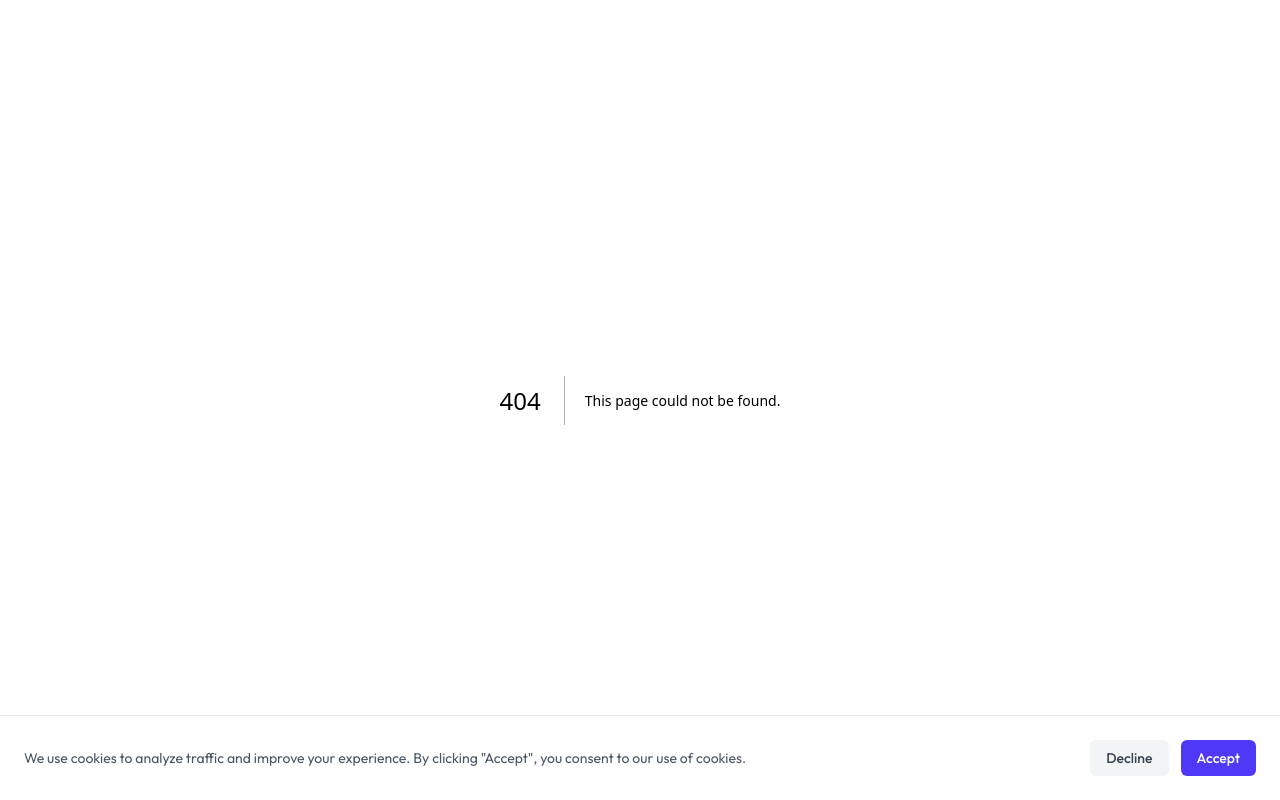
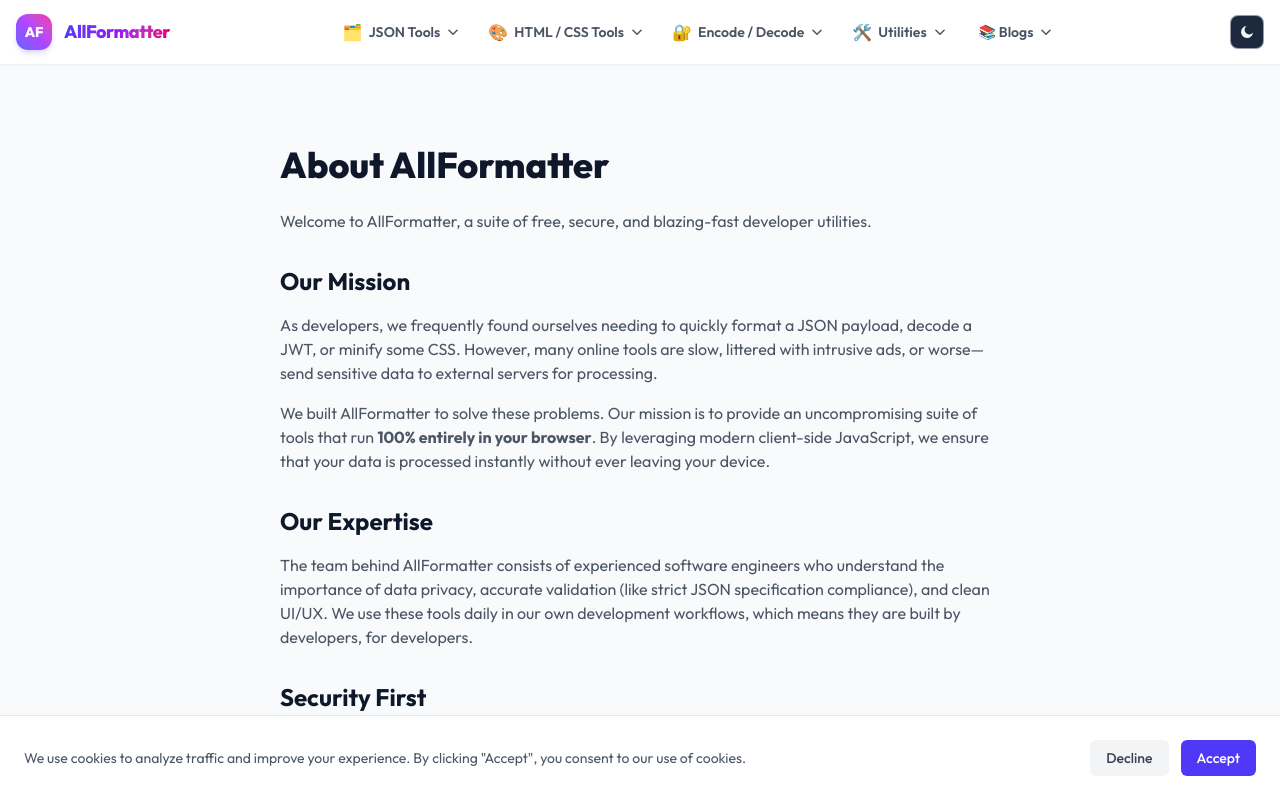
Before and after one commit to surajk236789/jsonformatteronline, a Next.js app: page /about in a window 1280 px wide. Before the commit this address had no page. Shown: the top 800 px of the page. Built offline with nearby package versions, Linux system fonts and the light colour scheme.

Commit message:
feat: implement landing page, base layout, and static info pages for JSON formatter application

```diff
--- /dev/null
+++ b/app/(tools)/about/page.tsx
@@ -0,0 +1,35 @@
+import React from "react";
+import type { Metadata } from "next";
+
+export const metadata: Metadata = {
+  title: "About Us | AllFormatter",
+  description: "Learn about the developers behind AllFormatter and our mission to build fast, secure, browser-based tools.",
+};
+
+export default function AboutPage() {
+  return (
+    <div className="max-w-3xl mx-auto py-12 px-4 sm:px-6">
+      <h1 className="text-4xl font-black text-primary mb-6">About AllFormatter</h1>
+      <div className="prose prose-indigo dark:prose-invert max-w-none text-secondary">
+        <p className="mb-4">
+          Welcome to AllFormatter, a suite of free, secure, and blazing-fast developer utilities.
+        </p>
+        <h2 className="text-2xl font-bold text-primary mt-8 mb-4">Our Mission</h2>
+        <p className="mb-4">
+          As developers, we frequently found ourselves needing to quickly format a JSON payload, decode a JWT, or minify some CSS. However, many online tools are slow, littered with intrusive ads, or worse—send sensitive data to external servers for processing.
+        </p>
+        <p className="mb-4">
+          We built AllFormatter to solve these problems. Our mission is to provide an uncompromising suite of tools that run <strong>100% entirely in your browser</strong>. By leveraging modern client-side JavaScript, we ensure that your data is processed instantly without ever leaving your device.
+        </p>
+        <h2 className="text-2xl font-bold text-primary mt-8 mb-4">Our Expertise</h2>
+        <p className="mb-4">
+          The team behind AllFormatter consists of experienced software engineers who understand the importance of data privacy, accurate validation (like strict JSON specification compliance), and clean UI/UX. We use these tools daily in our own development workflows, which means they are built by developers, for developers.
+        </p>
+        <h2 className="text-2xl font-bold text-primary mt-8 mb-4">Security First</h2>
+        <p className="mb-4">
+          Trust is paramount. That's why AllFormatter uses no backend database for your parsed data. Everything happens in your browser's memory and is cleared the moment you close the tab. You can even load the site and disconnect from the internet, and the tools will continue to work flawlessly.
+        </p>
+      </div>
+    </div>
+  );
+}
--- a/app/(tools)/page.tsx
+++ b/app/(tools)/page.tsx
@@ -32,7 +32,7 @@
   },
   {
     emoji: "🔒",
-    title: "100% Private",
+    title: "100% Private & Secure",
     desc: "All processing happens entirely in your browser. Your data never reaches our servers — ever.",
   },
   {
--- /dev/null
+++ b/app/(tools)/privacy/page.tsx
@@ -0,0 +1,40 @@
+import React from "react";
+import type { Metadata } from "next";
+
+export const metadata: Metadata = {
+  title: "Privacy Policy | AllFormatter",
+  description: "Privacy policy for AllFormatter. Learn how we keep your data 100% secure and local.",
+};
+
+export default function PrivacyPage() {
+  return (
+    <div className="max-w-3xl mx-auto py-12 px-4 sm:px-6">
+      <h1 className="text-4xl font-black text-primary mb-6">Privacy Policy</h1>
+      <div className="prose prose-indigo dark:prose-invert max-w-none text-secondary">
+        <p className="mb-4">Last updated: {new Date().toLocaleDateString()}</p>
+        <p className="mb-4">
+          At AllFormatter, your privacy and data security are our top priorities. This Privacy Policy outlines our commitment to keeping your data safe.
+        </p>
+        <h2 className="text-2xl font-bold text-primary mt-8 mb-4">1. Client-Side Processing</h2>
+        <p className="mb-4">
+          The core feature of AllFormatter is that <strong>we do not process your data on our servers</strong>. All data formatting, validation, decoding, and encoding (such as JSON parsing, JWT decoding, etc.) happens entirely within your browser using client-side JavaScript.
+        </p>
+        <p className="mb-4">
+          This means that the code or data you paste into our tools is never transmitted across the internet to our servers.
+        </p>
+        <h2 className="text-2xl font-bold text-primary mt-8 mb-4">2. Data Storage</h2>
+        <p className="mb-4">
+          We do not store, save, or log any of the content you input into our tools. Because processing is handled locally, we do not have a database containing your sensitive information.
+        </p>
+        <h2 className="text-2xl font-bold text-primary mt-8 mb-4">3. Analytics and Cookies</h2>
+        <p className="mb-4">
+          We may use minimal, privacy-respecting analytics tools (like Google Analytics) to understand basic website traffic patterns (such as page views). This data is anonymized and does not include the data you process in our tools. You can opt out of analytics tracking using our cookie consent banner.
+        </p>
+        <h2 className="text-2xl font-bold text-primary mt-8 mb-4">4. Third-Party Services</h2>
+        <p className="mb-4">
+          We may display advertisements (e.g., Google AdSense) to support the free nature of our tools. These third-party vendors may use cookies to serve ads based on your prior visits to our website or other websites.
+        </p>
+      </div>
+    </div>
+  );
+}
--- /dev/null
+++ b/app/(tools)/terms/page.tsx
@@ -0,0 +1,34 @@
+import React from "react";
+import type { Metadata } from "next";
+
+export const metadata: Metadata = {
+  title: "Terms of Service | AllFormatter",
+  description: "Terms of service and usage conditions for AllFormatter tools.",
+};
+
+export default function TermsPage() {
+  return (
+    <div className="max-w-3xl mx-auto py-12 px-4 sm:px-6">
+      <h1 className="text-4xl font-black text-primary mb-6">Terms of Service</h1>
+      <div className="prose prose-indigo dark:prose-invert max-w-none text-secondary">
+        <p className="mb-4">Last updated: {new Date().toLocaleDateString()}</p>
+        <h2 className="text-2xl font-bold text-primary mt-8 mb-4">1. Acceptance of Terms</h2>
+        <p className="mb-4">
+          By accessing and using AllFormatter (the "Service"), you accept and agree to be bound by the terms and provision of this agreement.
+        </p>
+        <h2 className="text-2xl font-bold text-primary mt-8 mb-4">2. Use of Service</h2>
+        <p className="mb-4">
+          The tools provided on AllFormatter are for personal and professional use. We provide these tools "as is" and without any warranty. While we strive for 100% accuracy in our parsers and validators, you agree that AllFormatter is not liable for any damages or losses resulting from the use of our tools.
+        </p>
+        <h2 className="text-2xl font-bold text-primary mt-8 mb-4">3. User Responsibility</h2>
+        <p className="mb-4">
+          Although our tools process data locally, you are solely responsible for the data you input. We do not monitor, store, or take responsibility for the content you format, encode, or decode.
+        </p>
+        <h2 className="text-2xl font-bold text-primary mt-8 mb-4">4. Changes to Terms</h2>
+        <p className="mb-4">
+          We reserve the right to modify these terms at any time. Your continued use of the Service following any changes indicates your acceptance of the new Terms.
+        </p>
+      </div>
+    </div>
+  );
+}
--- a/app/components/MainLayout.tsx
+++ b/app/components/MainLayout.tsx
@@ -166,6 +166,17 @@
                   All JSON formatting, parsing, and conversion occurs client-side for absolute privacy and security.
                 </p>
               </div>
+              <div className="flex gap-4 mt-6">
+                <Link href="/about" className="text-sm font-medium text-slate-600 hover:text-indigo-600 dark:text-slate-400 dark:hover:text-indigo-400 transition-colors">
+                  About Us
+                </Link>
+                <Link href="/privacy" className="text-sm font-medium text-slate-600 hover:text-indigo-600 dark:text-slate-400 dark:hover:text-indigo-400 transition-colors">
+                  Privacy Policy
+                </Link>
+                <Link href="/terms" className="text-sm font-medium text-slate-600 hover:text-indigo-600 dark:text-slate-400 dark:hover:text-indigo-400 transition-colors">
+                  Terms of Service
+                </Link>
+              </div>
             </div>
 
             {/* Tool Categories Columns (server-rendered links) */}
```
